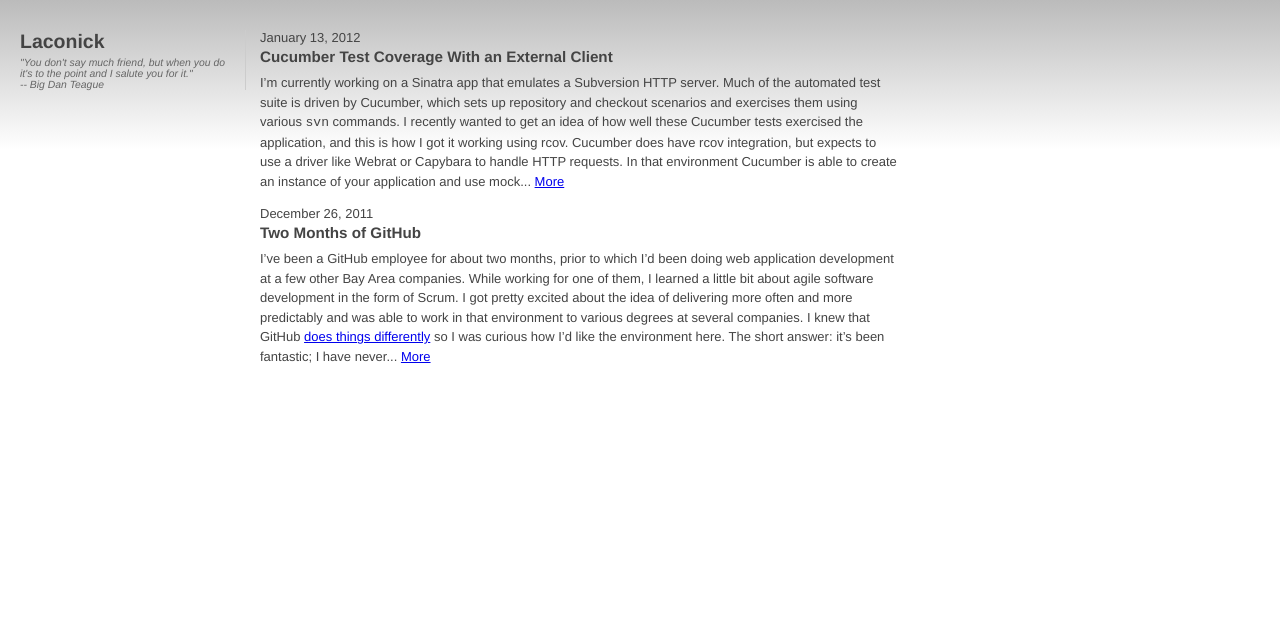
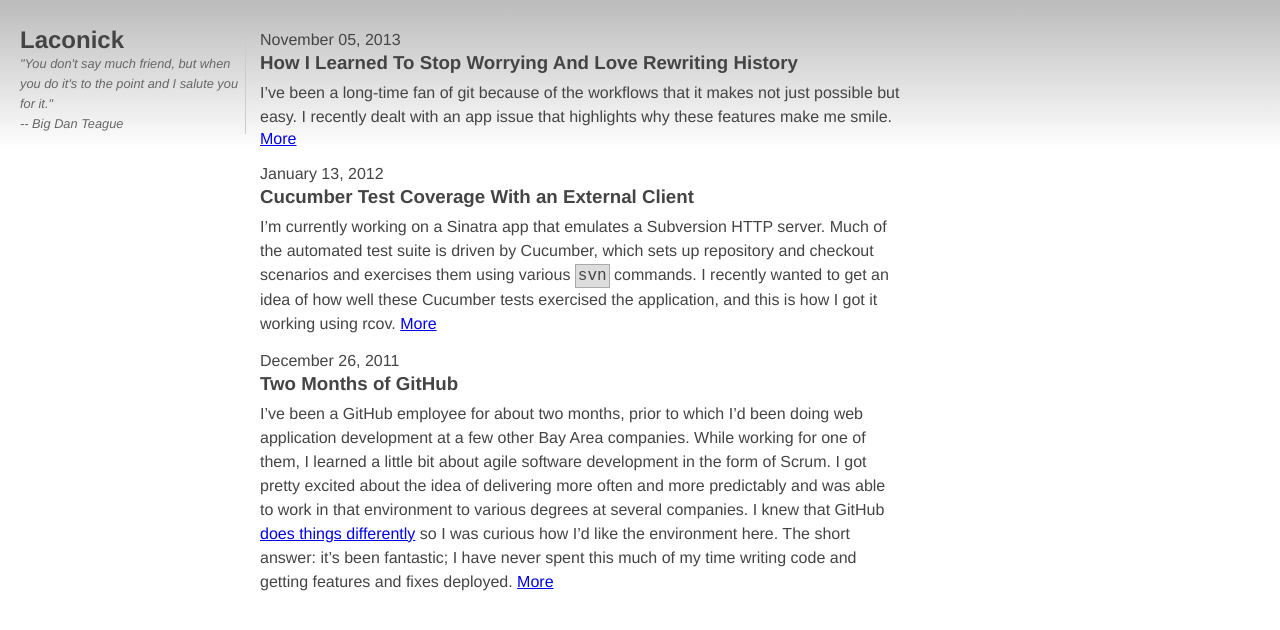
Before and after one commit to nickh/nickh.github.io, a Jekyll site: the page built from index.html, in a window 1280 px wide. Shown: the top 630 px of the page. Built offline with Jekyll 4.4.1, drawn with Linux system fonts in a browser that asks for light colours; comment, search, counter and statistics services are not loaded; some of the changed lines change nothing that is shown.

Commit message:
New post: rewriting history is OK

```diff
--- /dev/null
+++ b/_posts/2013-11-05-rewriting-history-is-ok.md
@@ -0,0 +1,205 @@
+---
+layout: post
+permalink: rewriting-history-is-ok.html
+title: How I Learned To Stop Worrying And Love Rewriting History
+category: work
+tags: github
+---
+
+I've been a long-time fan of git because of the workflows that it makes not just possible
+but easy. I recently dealt with an app issue that highlights why these features make me
+smile.
+
+### Part I: Down The Rabbit Hole
+
+When I'm digging into problems, I like to stay focused on the code as much as possible.
+I expect to follow leads that don't work out and then rewind and try again in different directions. It can
+be a confusing process to keep in your head, and when you lose track of where you are and how you got
+there it can be quite time-consuming to get back to where you were. Keeping the interruptions to a minimum is a huge
+help, and that includes using tools that aren't part of the debugging process - like source control.
+
+The reported issue was that certain requests were failing after a long timeout. I wasn't
+sure what the problem was or how I'd be fixing it, but I suspected that it would take some trial
+and error, so I started by making myself a place to play around:
+
+{% highlight sh %}
+nictocat:app nickh$ git fetch
+remote: Counting objects: 1187, done.
+remote: Compressing objects: 100% (394/394), done.
+remote: Total 1083 (delta 769), reused 987 (delta 676)
+Receiving objects: 100% (1083/1083), 3.89 MiB | 1.90 MiB/s, done.
+Resolving deltas: 100% (769/769), completed with 59 local objects.
+From https://github.com/github/slumlord
+   bd736bf..f7d42be  master     -> origin/master
+
+nictocat:app nickh$ git rebase origin/master
+First, rewinding head to replay your work on top of it...
+Fast-forwarded master to origin/master.
+
+nictocat:app nickh$ git checkout -b faster_updates
+Switched to a new branch 'faster_updates'
+{% endhighlight %}
+
+At this point, I felt free to go crazy debugging this thing - knowing that if I needed to put
+this on hold it would be easy to save my work in progress and bounce back to `master` to work with
+the latest deployed version of the app.
+
+I did some profiling and found a few areas where additional caching improved performance a bit.
+I wasn't close to finding a root cause yet and wanted to stay focused on digging
+further into the problem. I also didn't want to lose my work, so I made a small checkpoint
+commit to make it easy to get back to this point:
+
+{% highlight sh %}
+nictocat:app nickh$ git commit -am wip
+[faster_updates e4b5751] wip
+ 2 files changed, 1 insertion(+), 2 deletions(-)
+{% endhighlight %}
+
+I kept digging and shaved off a couple more seconds by finding a few more things to cache, and
+each time made another 'wip' commit.
+
+Eventually I found the problem - one line of code that was filtering a Ruby `Hash` using `Array#include?`.
+Changing the `Array` to a `Set` cut a 7-second operation down to 0.01 seconds, and since the method was
+called twice we were talking about at least 14 seconds for each request. Another 'wip' commit and I
+felt like I had a solid handle on the problem and could start thinking about cleanup.
+
+Now that I knew where the big performance hit had been, I was curious whether any or all of the
+caching changes were still necessary.  I used `git log -p` to get an overview of the
+changes I'd made along the way, and one at a time undid each change to see how it affected
+performance. The steps looked something like this:
+
+* Edit the code to undo a change
+* Time a request
+* Use `git stash save` to temporarily undo the undo
+* Time a request
+* Use `git stash pop` to temporarily redo the undo
+
+This let me easily see the performance impact of each of the smaller caching change on top of
+the `Set` fix, and it turned out that all but one of the caching changes were unnecessary.
+After timing each change I used either `git commit -am wip` to save the code without the
+unnecessary change, or `git checkout <file> ...` to keep the change.
+
+### Part II: Make It Public
+
+Now it was time to start thinking about sharing the changes. `git log -p` looked pretty messy,
+with a few profiling calls and comments in the code, and completely useless commit messages.
+When I push a change, I know that it's for future me and my coworkers to figure out what changed
+and why - and "wip" is just not helpful.
+
+There are a couple of ways that I frequently clean up history with git:
+
+* Use `git reset --soft` to leave the code in its current state but
+  erase commits. From here you have several options, such as making one
+  new commit or incrementally adding related changes into separate
+  commits.
+* Use `git rebase -i` to play back a set of commits with modifications,
+  such as grouping them together, reordering them, removing them, or
+  changing commit messages.
+
+In either case I'm comfortable that I won't lose anything. Git maintains
+a "reflog" that I can always use to get back to a previous state; so if
+I start making changes and change my mind or mess things up, it's no big
+deal. In this case, I opted for a rebase because it's a very quick and
+easy way to squash several changes together into a single commit.
+
+I got rid of the profiling calls and comments, made another checkpoint with `git commit -am cleanup`,
+and then rebased. Rebasing rewrites history, which is sometimes considered harmful or bad form;
+but at this point I hadn't pushed anything - and the rewrite was going to leave the history in a
+much more polite state.
+
+The git rebase command gives you a lot of control over how you want the
+history to change - in this case I wanted to put all the changes in a single commit
+with a useful commit message.
+
+The commit log started out like this:
+
+{% highlight sh %}
+nictocat:app nickh$ git log
+commit c85c4d5e9b4f1bb400cd73f5ea4283dda75bd777
+Author: Nick Hengeveld <nickh@github.com>
+Date:   Mon Nov 4 11:07:49 2013 -0800
+
+    cleanup
+
+commit 3cf9f53a2477bea4ea3bb15992c492d193e21c32
+Author: Nick Hengeveld <nickh@github.com>
+Date:   Mon Nov 4 10:54:37 2013 -0800
+
+    wip
+
+commit 753ff63643b002e584f6f5113bc9a669f347f0e1
+Author: Nick Hengeveld <nickh@github.com>
+Date:   Mon Nov 4 10:39:30 2013 -0800
+
+    found it
+
+commit be73397ed564ad7fc649fa816f2dd965cfa8a0a0
+Author: Nick Hengeveld <nickh@github.com>
+Date:   Mon Nov 4 10:08:11 2013 -0800
+
+    wip
+
+commit 72d3f94e26cd251cc70da12e222a3f1536a9e187
+Author: Nick Hengeveld <nickh@github.com>
+Date:   Mon Nov 4 09:47:04 2013 -0800
+
+    wip
+
+commit 620d0f3b2b6ea33667fa8609316769de4fe9497a
+Author: Nick Hengeveld <nickh@github.com>
+Date:   Mon Nov 4 11:06:52 2013 -0800
+
+    wip
+{% endhighlight %}
+
+I ran `git rebase -i origin/master` to start an interactive rebase and told it how to rewrite my
+commits:
+
+{% highlight sh linenos %}
+reword ea7ccf0 wip
+fixup 620d0f3 wip
+fixup 72d3f94 wip
+fixup be73397 wip
+fixup 753ff63 found it
+fixup 3cf9f53 wip
+fixup c85c4d5 cleanup
+
+# Rebase c0a3667..c85c4d5 onto c0a3667
+#
+# Commands:
+#  p, pick = use commit
+#  r, reword = use commit, but edit the commit message
+#  e, edit = use commit, but stop for amending
+#  s, squash = use commit, but meld into previous commit
+#  f, fixup = like "squash", but discard this commit's log message
+#  x, exec = run command (the rest of the line) using shell
+{% endhighlight %}
+
+I saved the rebase instructions and typed in a new commit message, and now my log looked like this:
+
+{% highlight sh %}
+nictocat:app nickh$ git log
+commit 87246e0f353ae32cddc580b6a806c9c36efc9a41
+Author: Nick Hengeveld <nickh@github.com>
+Date:   Mon Nov 4 11:07:49 2013 -0800
+
+    Fixed update report request timeouts
+
+    The method that filters missing commits from the map was taking
+    a very long time because the Array lookups were slow; changing to
+    a Set reduces request time by several orders of magnitude.
+
+    In addition, caching the relative path history for a specific
+    directory prefix saves several seconds per request.
+{% endhighlight %}
+
+Now I felt confident that someone viewing this code weeks or months from now would have a good idea
+of what changed and why. For example, this is the only place in the application where a `Set` is used,
+and someone refactoring a year from now may consider using an Array for consistency; a quick look with
+`git blame` would inform them that it is different for a good reason.
+
+At this point, I could have used `git push origin faster_updates` to share my changes with the rest of
+the team, but experience has taught me to be paranoid so I ran `git log -p` to take a closer look at
+what I was about to share. Sure enough, there were a couple of debug statements left in there. I
+removed them, ran `git commit -am fixup` and `git rebase -i HEAD^^` to "fixup" the commit I was about
+to push. Another review of `git log -p` looked clean, so I pushed and opened a pull request.
--- a/css/blog.css
+++ b/css/blog.css
@@ -1,6 +1,7 @@
 body {
   font-family: Helvetica, Arial, sans-serif;
-  font-size: 13px;
+  font-size: 16px;
+  line-height: 20px;
   color: #444;
   margin: 0px;
 }
@@ -8,6 +9,11 @@ h1,h2 { font-weight: bold; }
 h1,h2 > a {
   text-decoration: none;
   color: #444;
+}
+p > code {
+  background: #ddd;
+  border: 1px solid #aaa;
+  padding: 2px;
 }
 
 div.blog {
--- a/index.html
+++ b/index.html
@@ -10,7 +10,7 @@ title: Nick Hengeveld
       <a href="{{ post.url }}"><h3>{{ post.title }}</h3></a>
     </div>
     <div class="content">
-      {{ post.content | truncatewords:100 }}
+      {{ post.excerpt }}
       <a href="{{ post.url }}">More</a>
     </div>
   </div>
```
